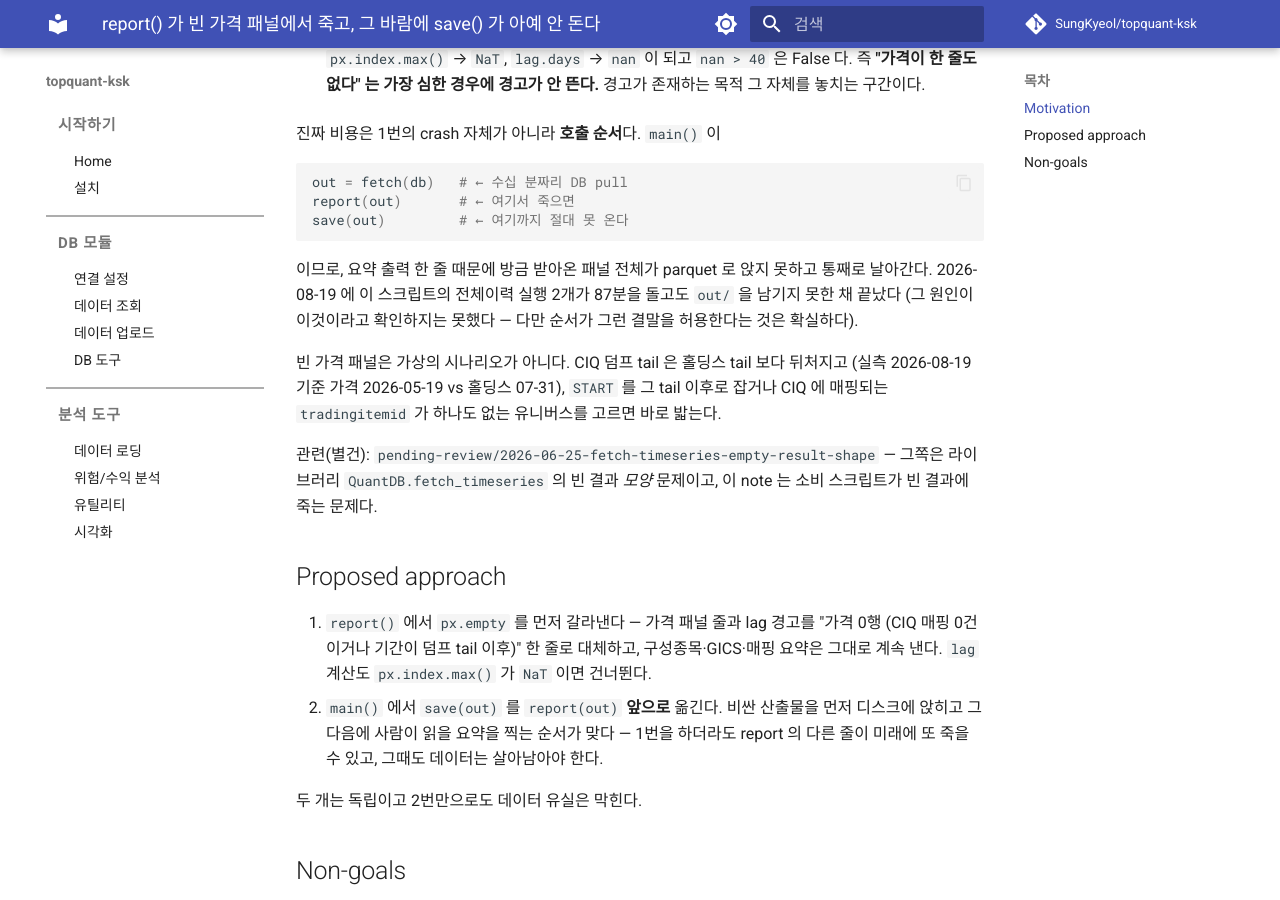
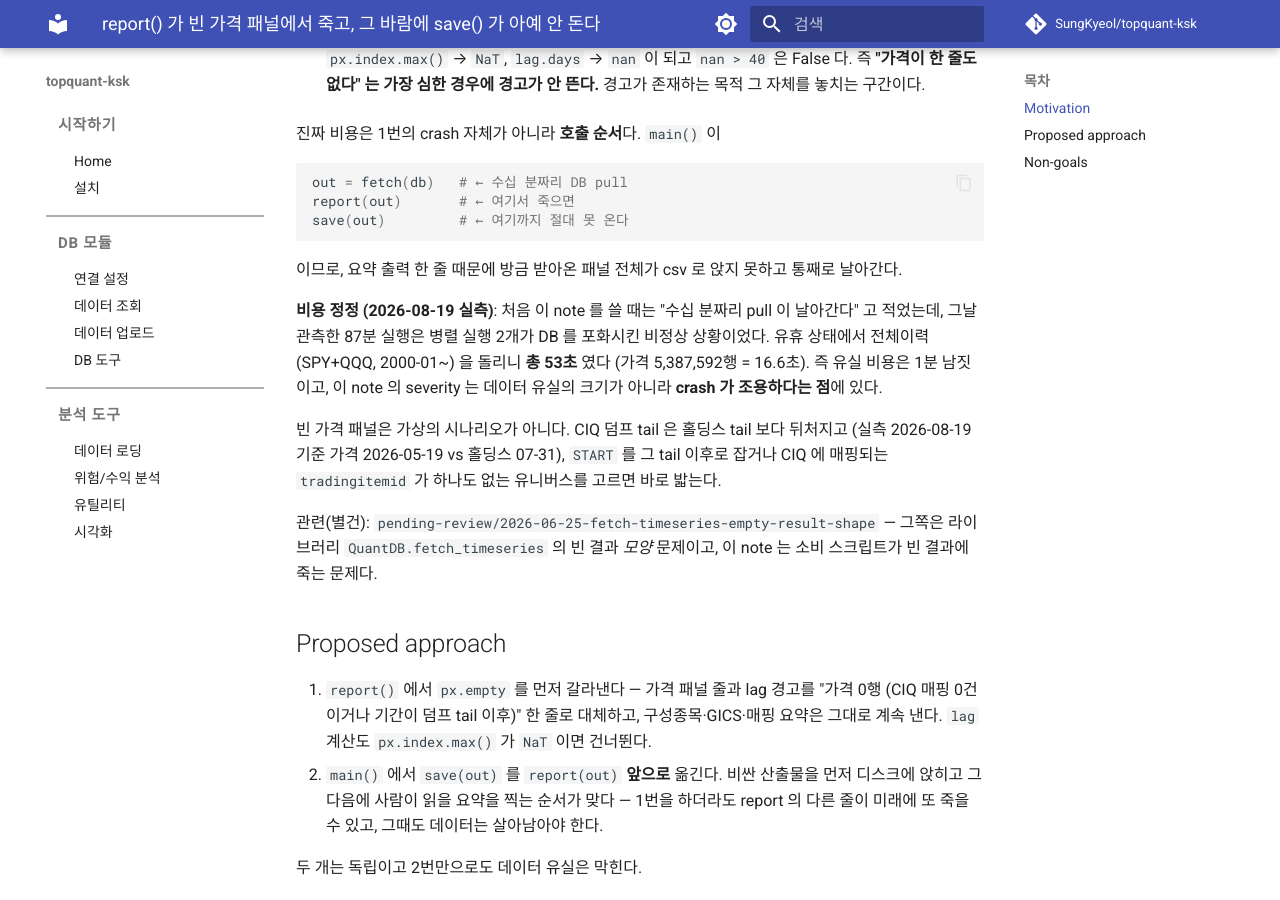
Before and after one commit to SungKyeol/topquant-ksk, an MkDocs documentation site: the page built from docs/follow-up-note/pending-review/non_critical/mechanism_fix/2026-08-19-etf-universe-report-crash-empty-price-panel.md, in a window 1280 px wide and 900 px high, scrolled down 503 px. Built offline with MkDocs 1.6.1 and Material for MkDocs 9.7.7, drawn with Linux system fonts in a browser that asks for light colours; comment, search, counter and statistics services are not loaded.

Commit message:
docs(follow-up): correct measured cost in 2026-08-19-etf-universe-report-crash-empty-price-panel
Co-Authored-By: Claude Opus 5 (1M context) <noreply@anthropic.com>

````diff
--- a/docs/follow-up-note/pending-review/non_critical/mechanism_fix/2026-08-19-etf-universe-report-crash-empty-price-panel.md
+++ b/docs/follow-up-note/pending-review/non_critical/mechanism_fix/2026-08-19-etf-universe-report-crash-empty-price-panel.md
@@ -25,9 +25,12 @@ report(out)       # ← 여기서 죽으면
 save(out)         # ← 여기까지 절대 못 온다
 ```
 
-이므로, 요약 출력 한 줄 때문에 방금 받아온 패널 전체가 parquet 로 앉지 못하고 통째로 날아간다.
-2026-08-19 에 이 스크립트의 전체이력 실행 2개가 87분을 돌고도 `out/` 을 남기지 못한 채 끝났다
-(그 원인이 이것이라고 확인하지는 못했다 — 다만 순서가 그런 결말을 허용한다는 것은 확실하다).
+이므로, 요약 출력 한 줄 때문에 방금 받아온 패널 전체가 csv 로 앉지 못하고 통째로 날아간다.
+
+**비용 정정 (2026-08-19 실측)**: 처음 이 note 를 쓸 때는 "수십 분짜리 pull 이 날아간다" 고 적었는데,
+그날 관측한 87분 실행은 병렬 실행 2개가 DB 를 포화시킨 비정상 상황이었다. 유휴 상태에서 전체이력
+(SPY+QQQ, 2000-01~) 을 돌리니 **총 53초** 였다 (가격 5,387,592행 = 16.6초). 즉 유실 비용은 1분
+남짓이고, 이 note 의 severity 는 데이터 유실의 크기가 아니라 **crash 가 조용하다는 점**에 있다.
 
 빈 가격 패널은 가상의 시나리오가 아니다. CIQ 덤프 tail 은 홀딩스 tail 보다 뒤처지고 (실측
 2026-08-19 기준 가격 2026-05-19 vs 홀딩스 07-31), `START` 를 그 tail 이후로 잡거나 CIQ 에 매핑되는
````
